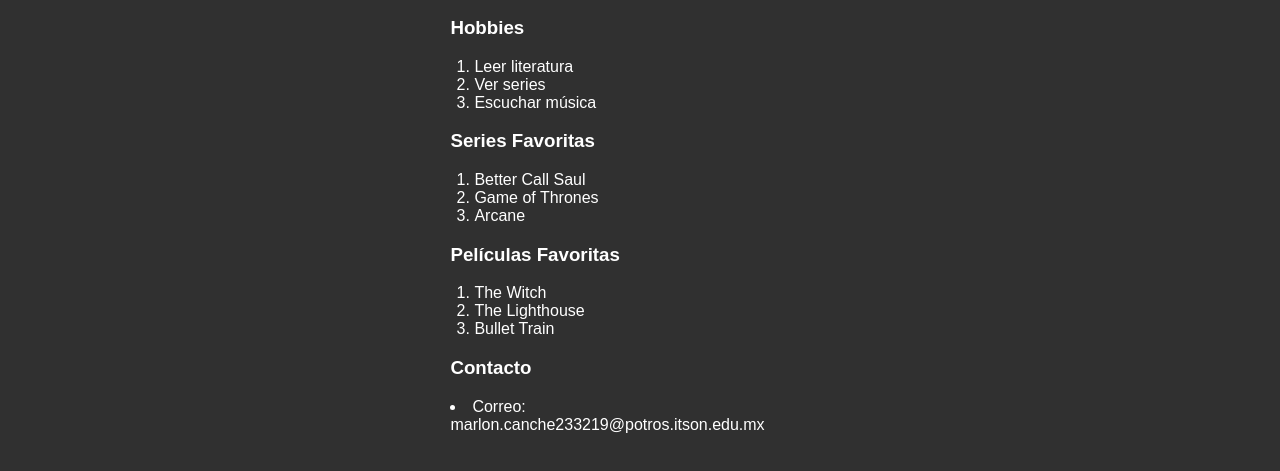
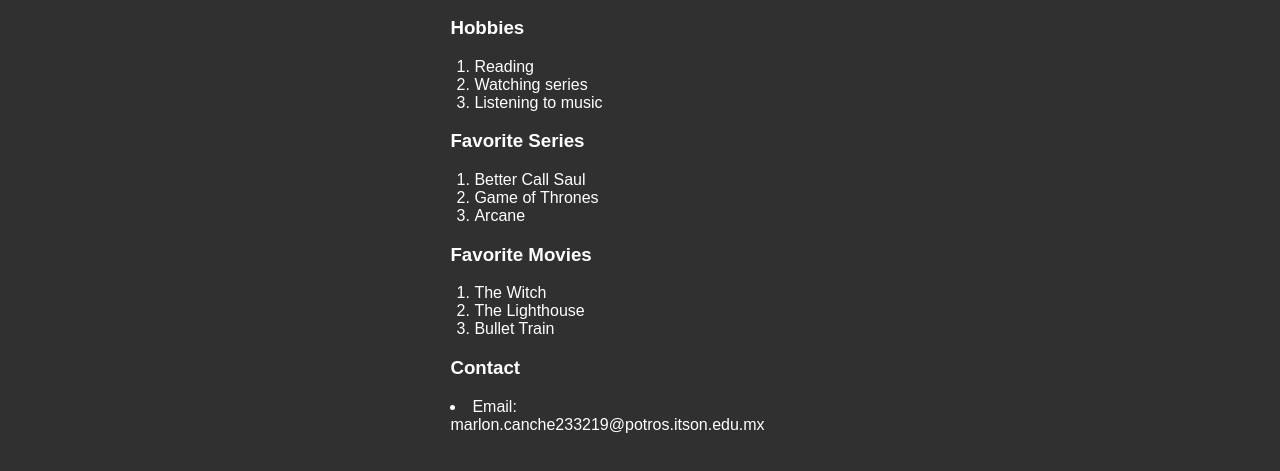
Before and after one commit to Macs233219/LandingCancheMarlon, a plain HTML site: page index.html in a window 1280 px wide. Shown: the part 191-662 px from the top of the page. Drawn offline with Linux system fonts and the light colour scheme.

Commit message:
Idioma en inglés
Traducción del contenido de la página al idioma inglés.

```diff
--- a/index.html
+++ b/index.html
@@ -16,14 +16,14 @@
     <div class="contenedor">
         <h3>Hobbies</h3>
         <ol>
-            <li>Leer literatura</li>
-            <li>Ver series</li>
-            <li>Escuchar música</li>
+            <li>Reading</li>
+            <li>Watching series</li>
+            <li>Listening to music</li>
         </ol>
     </div>
 
     <div class="contenedor">
-        <h3>Series Favoritas</h3>
+        <h3>Favorite Series</h3>
         <ol>
             <li>Better Call Saul</li>
             <li>Game of Thrones</li>
@@ -32,7 +32,7 @@
     </div>
 
     <div class="contenedor">
-        <h3>Películas Favoritas</h3>
+        <h3>Favorite Movies</h3>
         <ol>
             <li>The Witch</li>
             <li>The Lighthouse</li>
@@ -41,8 +41,8 @@
     </div>
 
     <div class="contenedor">
-        <h3>Contacto</h3>
-         <li>Correo: marlon.canche233219@potros.itson.edu.mx</li>
+        <h3>Contact</h3>
+         <li>Email: marlon.canche233219@potros.itson.edu.mx</li>
     </div>
 
 </body>
```
